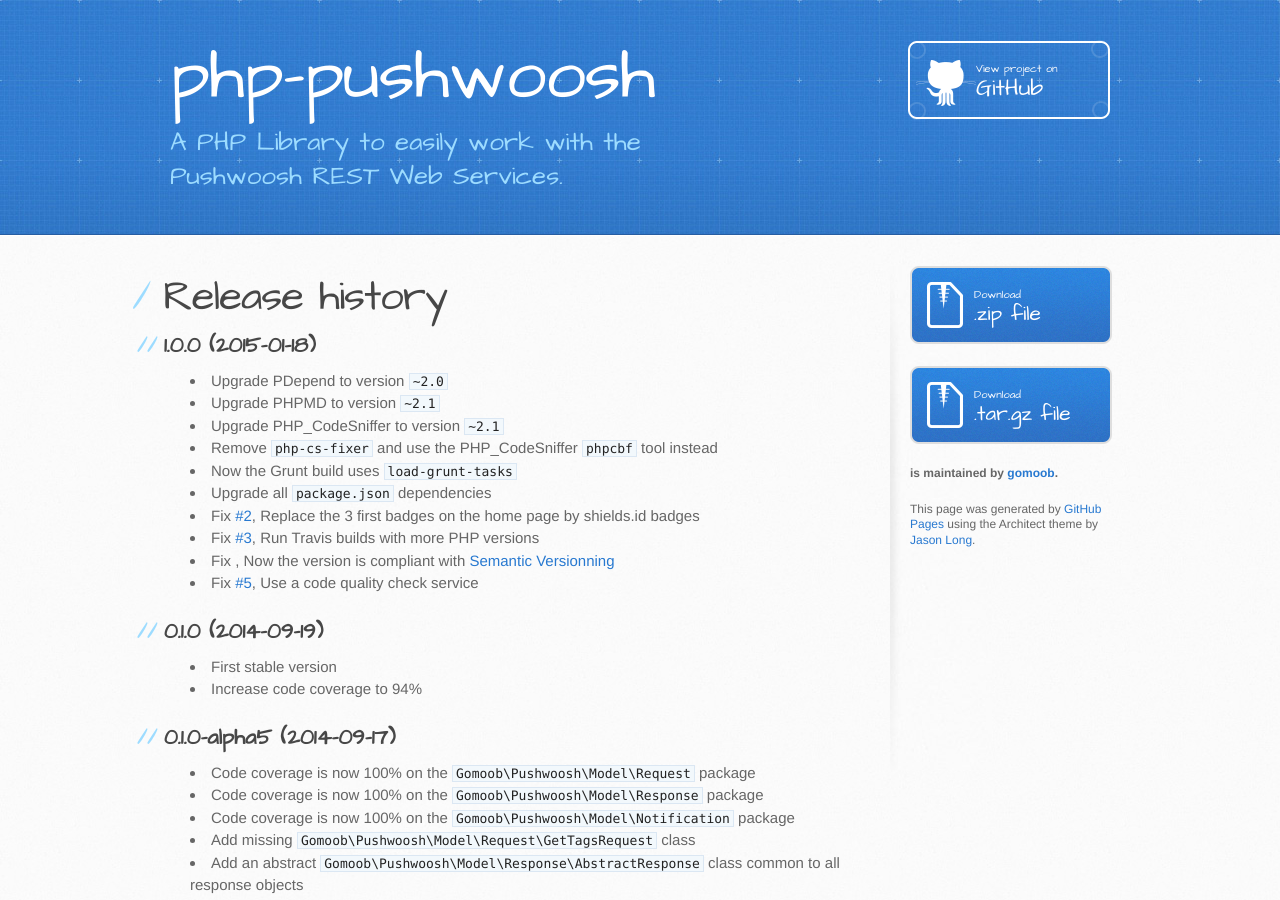
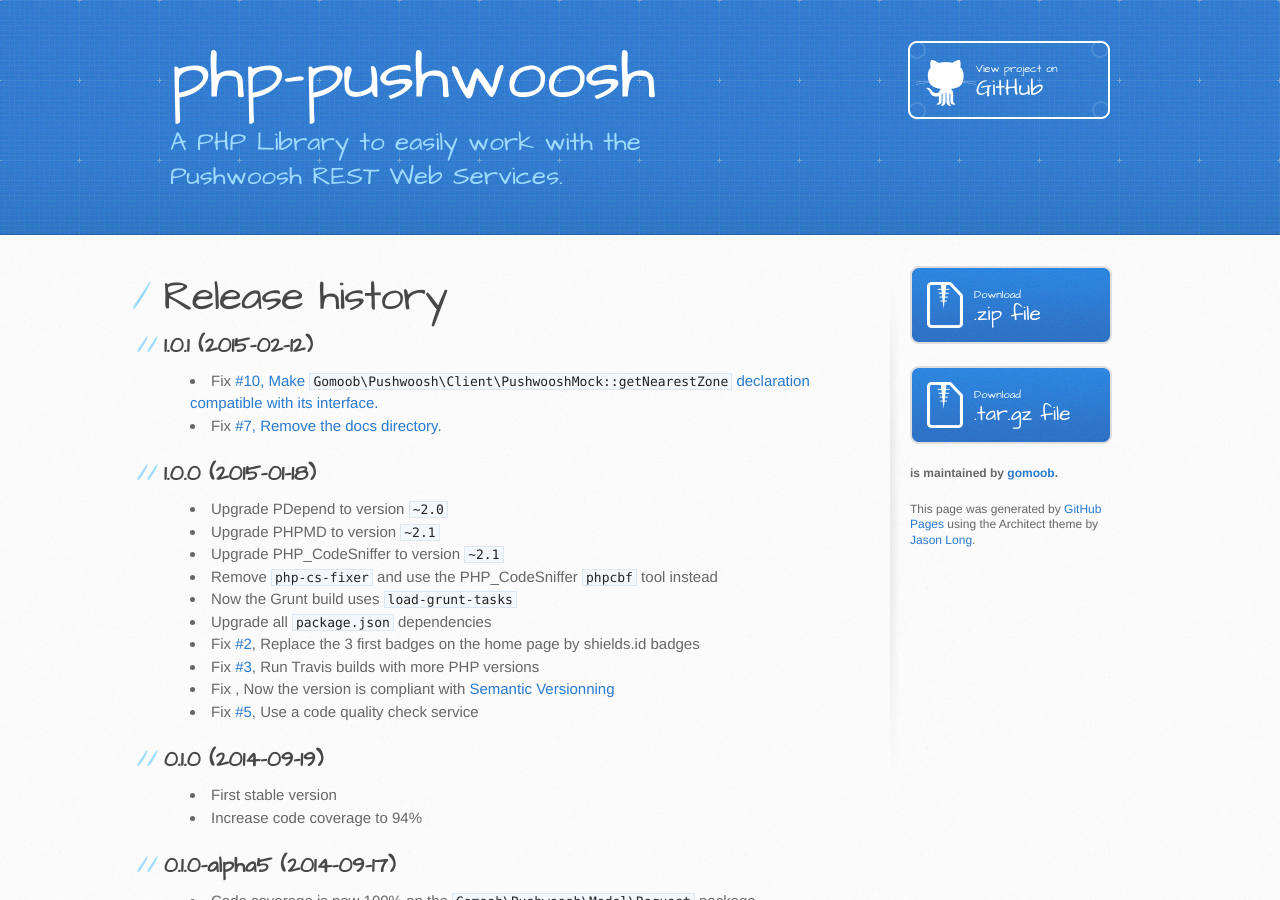
Before and after one commit to gomoob/php-pushwoosh, a Jekyll site: the page built from release-history.html, in a window 1280 px wide and 900 px high. Built offline with Jekyll 4.4.1, drawn with Linux system fonts in a browser that asks for light colours.

Commit message:
Update release history to add informations about the new version 1.0.1

```diff
--- a/release-history.html
+++ b/release-history.html
@@ -4,6 +4,12 @@
 ---
 
 <h1>Release history</h1>
+
+<h2>1.0.1 (2015-02-12)</h2>
+<ul>
+    <li>Fix <a href="https://github.com/gomoob/php-pushwoosh/issues/10" target="_blank">#10, Make <code>Gomoob\Pushwoosh\Client\PushwooshMock::getNearestZone</code> declaration compatible with its interface.</a></li>
+    <li>Fix <a href="https://github.com/gomoob/php-pushwoosh/issues/7" target="_blank">#7, Remove the docs directory.</a></li>
+</ul>
 
 <h2>1.0.0 (2015-01-18)</h2>
 <ul>
```
